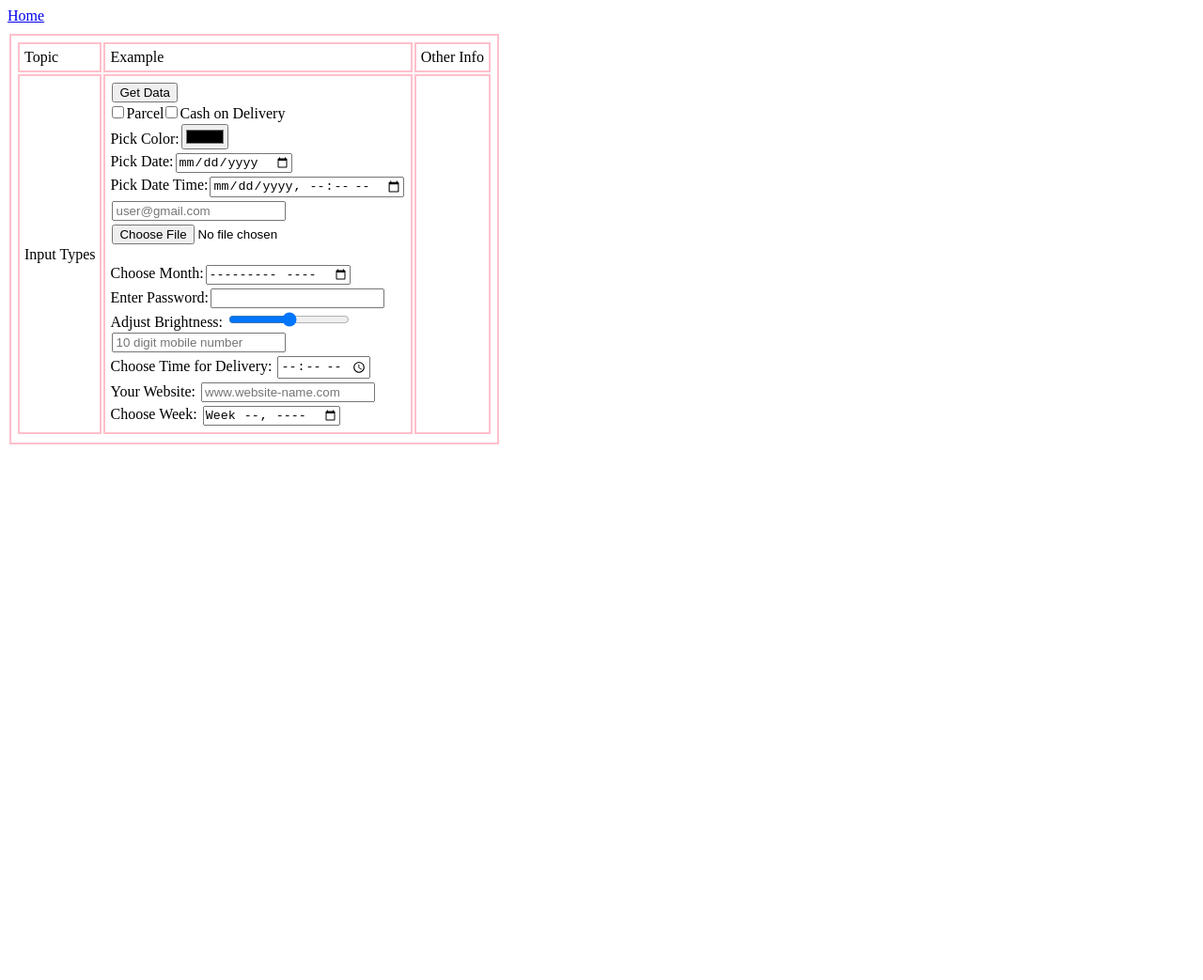
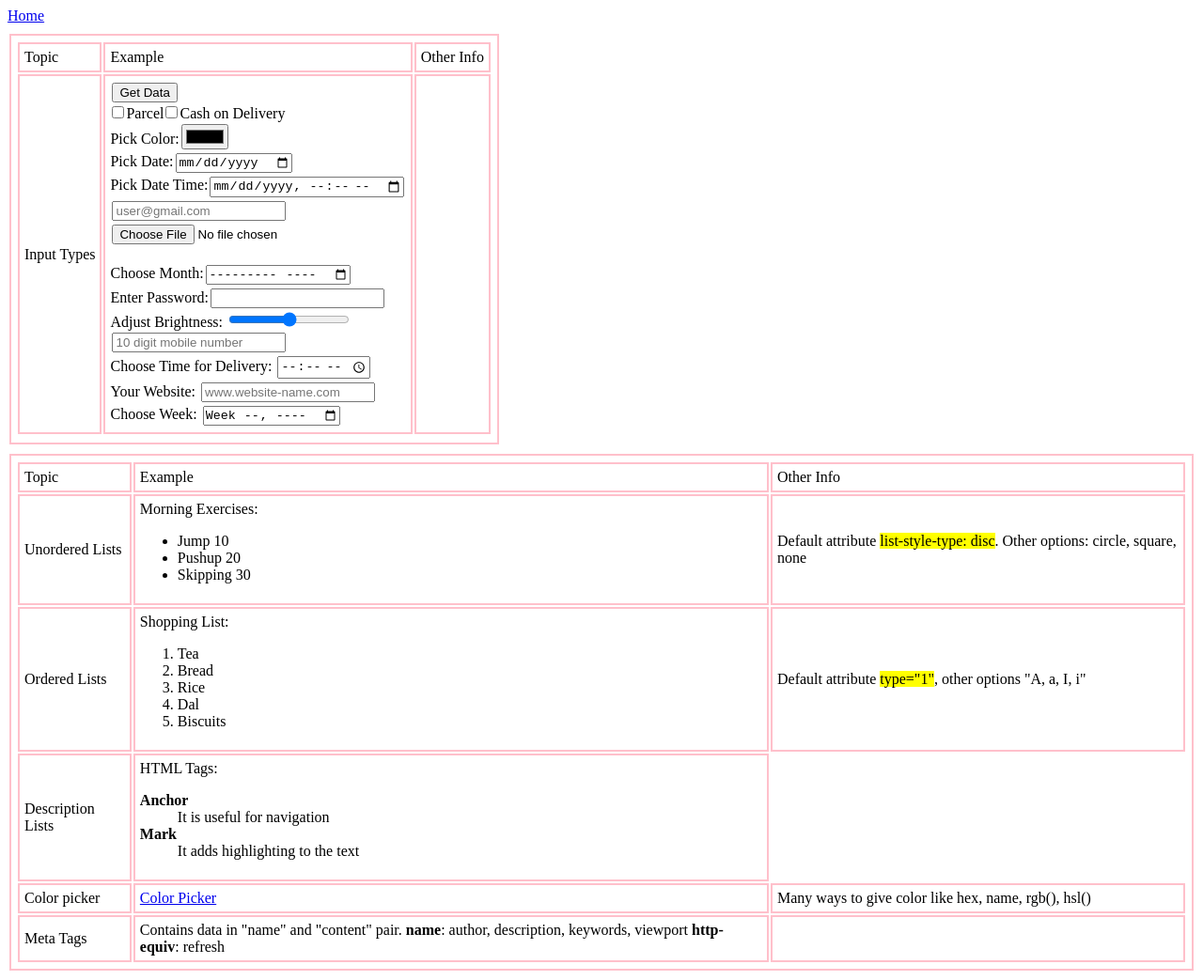
Before and after one commit to codesmack/bangaloreschool, a plain HTML site: page Pages/Practice_Controls.html in a window 1280 px wide. Shown: the whole page at 94% size. Before the commit the page ends 800 px from the top, so only its background shows below. Drawn offline with Linux system fonts and the light colour scheme.

Commit message:
Add files via upload

```diff
--- a/Pages/Practice_Controls.html
+++ b/Pages/Practice_Controls.html
@@ -63,5 +63,100 @@
 
         </tr>
     </table>
+    <table>
+        <tr>
+            <td>
+                Topic
+            </td>
+            <td>
+                Example
+            </td>
+            <td>
+                Other Info
+            </td>
+        </tr>
+        <tr>
+            <td>
+                Unordered Lists
+            </td>
+            <td>
+                Morning Exercises:
+                <ul>
+                    <li>Jump 10</li>
+                    <li>Pushup 20</li>
+                    <li>Skipping 30</li>
+                </ul>
+            </td>
+            <td>
+                Default attribute <mark>list-style-type: disc</mark>.
+                Other options: circle, square, none
+            </td>
+        </tr>
+        <tr>
+            <td>
+                Ordered Lists
+            </td>
+            <td>
+                Shopping List:
+                <ol>
+                    <li>Tea</li>
+                    <li>Bread</li>
+                    <li>Rice</li>
+                    <li>Dal</li>
+                    <li>Biscuits</li>
+                </ol>
+            </td>
+            <td>
+                Default attribute <mark>type="1"</mark>, other options "A, a, I, i"
+            </td>
+        </tr>
+        <tr>
+            <td>
+                Description Lists
+            </td>
+            <td>
+                HTML Tags:
+                <dl>
+                    <dt>
+                        <b>Anchor</b>
+                    </dt>
+                     <dd>
+                         It is useful for navigation
+                     </dd>
+                     <dt>
+                        <b>Mark</b>
+                    </dt>
+                     <dd>
+                         It adds highlighting to the text
+                     </dd>
+                </dl>
+            </td>
+        </tr>
+        <tr>
+            <td>
+                Color picker
+            </td>
+            <td>
+                <a href="https://htmlcolorcodes.com/color-picker/">Color Picker</a>
+            </td>
+            <td>
+                Many ways to give color like hex, name, rgb(), hsl()
+            </td>
+        </tr>
+        <tr>
+            <td>
+                Meta Tags
+            </td>
+            <td>
+                Contains data in "name" and "content" pair.
+                <b>name</b>: author, description, keywords, viewport
+                <b>http-equiv</b>: refresh
+            </td>
+            <td>
+
+            </td>
+        </tr>
+    </table>
+
 </body>
 </html>
```
Also changed, not shown: Pages/admission.html (+15 -0 lines).
